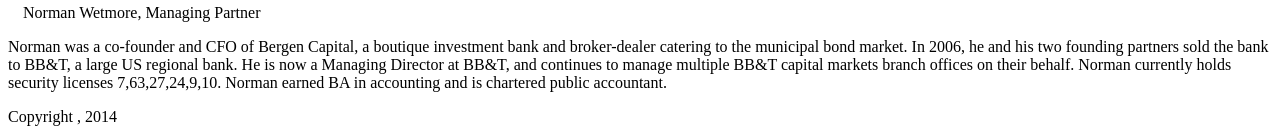
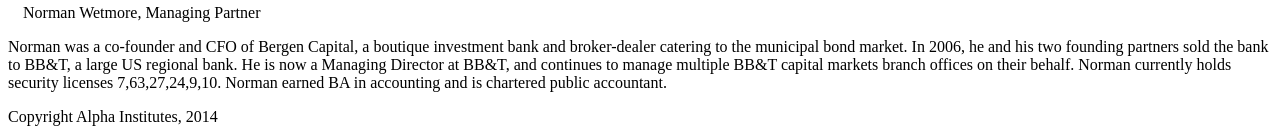
Before and after one commit to DavidSangbumKim/David.github.io, a Jekyll site: the page built from team-alpha.html, in a window 1280 px wide. Shown: the part 1073-1212 px from the top of the page. Built offline with Jekyll 4.4.1, drawn with Linux system fonts in a browser that asks for light colours.

Commit message:
Update team-alpha.html

```diff
--- a/team-alpha.html
+++ b/team-alpha.html
@@ -1,6 +1,7 @@
 ---
 layout : alpha-institutes
 title : Alpha Institutes Team
+company: Alpha Institutes
 permalink : /team-alpha/
 ---
 
```
